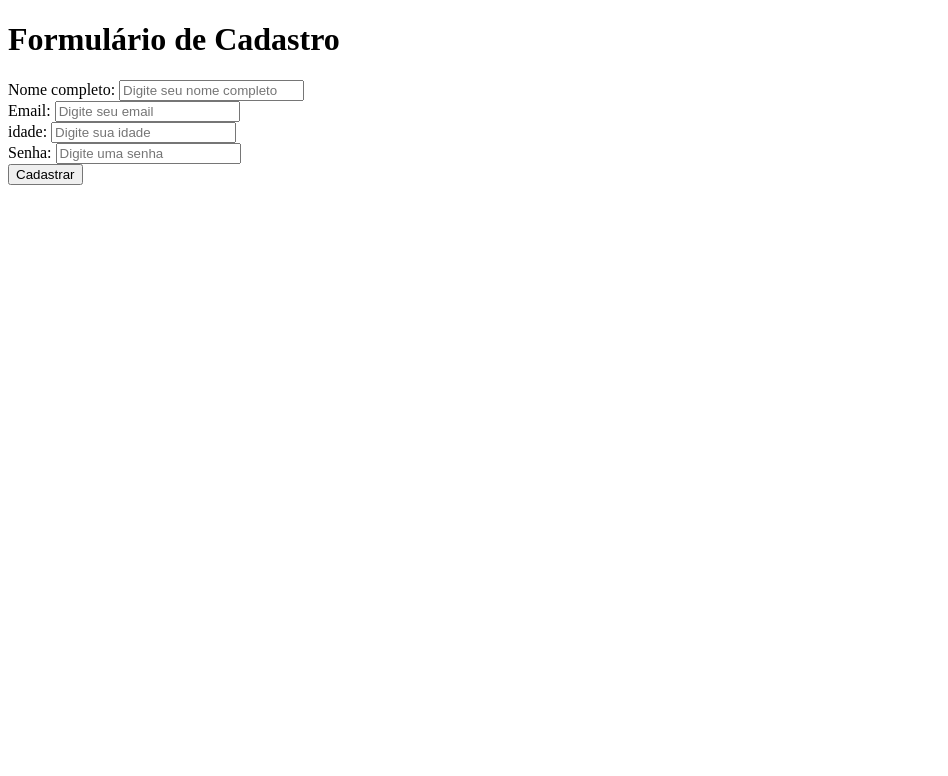
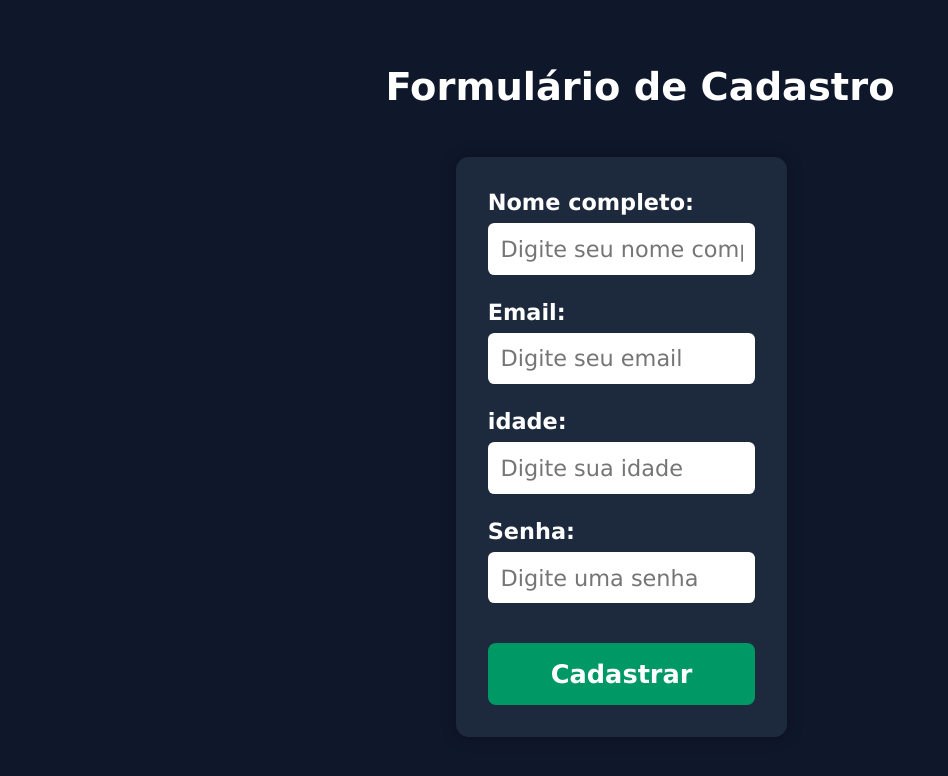
Before and after one commit to Pedrootavio12BTARDE/Frontend-backend, a plain HTML site: page frontend/pages/cadastro.html in a window 1280 px wide. Shown: the whole page, without its empty margins (0-948 px from the left). Drawn offline with Linux system fonts and the light colour scheme.

Commit message:
envio da lição do marcio

```diff
--- a/beckend/package.json
+++ b/beckend/package.json
@@ -4,7 +4,7 @@
   "description": "",
   "main": "index.js",
   "scripts": {
-    "dev": "nodemon src/index.js  localhost 3333"
+    "dev": "nodemon --env-file=.env src/index.js  localhost 3333"
   },
   "repository": {
     "type": "git",
@@ -20,7 +20,8 @@
   "homepage": "https://github.com/Pedrootavio12BTARDE/Frontend-backend#readme",
   "dependencies": {
     "cors": "^2.8.5",
-    "express": "^5.1.0"
+    "express": "^5.1.0",
+    "mysql2": "^3.15.3"
   },
   "devDependencies": {
     "nodemon": "^3.1.10"
--- /dev/null
+++ b/frontend/pages/cadastro.css
@@ -0,0 +1,82 @@
+* {
+    margin: 0;
+    padding: 0;
+    box-sizing: border-box;
+    font-family: 'Lucida Sans', 'Lucida Sans Regular', 'Lucida Grande', 'Lucida Sans Unicode', Geneva, Verdana, sans-serif;
+}
+
+body {
+    background: oklch(20.8% 0.042 265.755);
+    color: #fff;
+    min-height: 100svh;
+    display: flex;
+    flex-direction: column;
+    align-items: center;
+    text-align: center;
+    padding: 2rem;
+}
+
+header {
+    margin-top: 2rem;
+}
+
+h1 {
+    font-size: 2.4rem;
+    margin-bottom: 1rem;
+}
+
+form {
+    margin-top: 2rem;
+    background: oklch(27.9% 0.041 260.031);
+    padding: 2rem;
+    border-radius: .8rem;
+    display: flex;
+    flex-direction: column;
+    gap: 1.5rem;
+    width: min(90%, 400px);
+    box-shadow: 0 0 1rem rgba(0, 0, 0, 0.3);
+}
+
+form div {
+    display: flex;
+    flex-direction: column;
+    align-items: flex-start;
+    gap: .5rem;
+}
+
+label {
+    font-weight: bold;
+    font-size: 1.4rem;
+}
+
+input {
+    width: 100%;
+    padding: .8rem;
+    border: none;
+    border-radius: .4rem;
+    font-size: 1.4rem;
+    outline: none;
+}
+
+input:focus {
+    outline: 2px solid oklch(76.5% 0.177 163.223);
+    background: #f6f6f6;
+    color: #000;
+}
+
+button {
+    margin-top: 1rem;
+    padding: 1rem;
+    background: oklch(59.6% 0.145 163.225);
+    color: #fff;
+    border: none;
+    border-radius: .5rem;
+    font-size: 1.6rem;
+    font-weight: 700;
+    cursor: pointer;
+    transition: background .4s;
+}
+
+button:hover {
+    background: oklch(76.5% 0.177 163.223);
+}
--- a/frontend/pages/cadastro.html
+++ b/frontend/pages/cadastro.html
@@ -4,6 +4,7 @@
     <meta charset="UTF-8">
     <meta name="viewport" content="width=device-width, initial-scale=1.0">
     <script src="./cadastro.js" defer></script>
+    <link rel="stylesheet" href="cadastro.css">
     <title>Formulário de Cadastro</title>
 </head>
 <body>
--- /dev/null
+++ b/frontend/pages/usuarios.css
@@ -0,0 +1,78 @@
+* {
+    margin: 0;
+    padding: 0;
+    box-sizing: border-box;
+    font-family: 'Lucida Sans', 'Lucida Sans Regular', 'Lucida Grande', 'Lucida Sans Unicode', Geneva, Verdana, sans-serif;
+}
+
+body {
+    background: oklch(20.8% 0.042 265.755);
+    color: #fff;
+    min-height: 100svh;
+    display: flex;
+    flex-direction: column;
+    align-items: center;
+    justify-content: flex-start;
+    text-align: center;
+    padding: 2rem;
+}
+
+header {
+    width: 100%;
+    display: flex;
+    justify-content: flex-start;
+    padding: 1rem 0;
+}
+
+header a {
+    color: #fff;
+    background: oklch(59.6% 0.145 163.225);
+    text-decoration: none;
+    font-weight: 700;
+    padding: 1rem 2rem;
+    border-radius: .5rem;
+    transition: background .4s;
+}
+
+header a:hover {
+    background: oklch(76.5% 0.177 163.223);
+}
+
+/* ---- Área principal e cards ---- */
+main {
+    margin-top: 3rem;
+    width: 100%;
+    max-width: 800px;
+    display: flex;
+    flex-direction: column;
+    align-items: center;
+    gap: 2rem;
+}
+
+/* ---- Card de usuário ---- */
+section {
+    background: oklch(27.9% 0.041 260.031);
+    width: 100%;
+    padding: 2rem;
+    border-radius: 1rem;
+    text-align: left;
+    box-shadow: 0 0 1rem rgba(0, 0, 0, 0.3);
+    transition: transform 0.3s, background 0.3s;
+}
+
+section:hover {
+    transform: translateY(-5px);
+    background: oklch(32% 0.05 260.031);
+}
+
+section h2 {
+    font-size: 1.8rem;
+    margin-bottom: 1rem;
+    color: oklch(90% 0.15 163.223);
+}
+
+section p {
+    font-size: 1.4rem;
+    line-height: 1.6;
+    margin-bottom: .5rem;
+}
--- a/frontend/script.js
+++ b/frontend/pages/usuarios.js
@@ -1,6 +1,4 @@
-const button =  document.querySelector("button")
 const main = document.querySelector("main")
-button.addEventListener ("click",buscarUsuarios)
 
 async function buscarUsuarios(){
     const   users =  await fetch ("http://localhost:3333").then((response) => response.json())
@@ -19,3 +17,5 @@ main.innerHTML += `
 
 
 }
+
+ buscarUsuarios()
--- /dev/null
+++ b/frontend/style.css
@@ -0,0 +1,43 @@
+* {
+    margin: 0;
+    padding: 0;
+    box-sizing: border-box;
+    font-family: 'Lucida Sans', 'Lucida Sans Regular', 'Lucida Grande', 'Lucida Sans Unicode', Geneva, Verdana, sans-serif;
+}
+
+body {
+    background: oklch(20.8% 0.042 265.755);
+    color: #FFF;
+    height: 100svh;
+    display: flex;
+    align-items: center;
+    justify-content: center;
+    text-align: center;
+}
+
+header {
+    display: flex;
+    gap: 3rem;
+    flex-direction: column;
+}
+
+ul {
+    list-style: none;
+    display: flex;
+    flex-direction: column;
+    gap: 3rem;
+}
+
+a {
+    color: #fff;
+    background: oklch(59.6% 0.145 163.225);
+    text-decoration: none;
+    font-weight: 700;
+    padding: 1rem;
+    border-radius: .5rem;
+}
+
+a:hover {
+    background: oklch(76.5% 0.177 163.223);
+    transition: .4s;
+}
```
Also changed, not shown: beckend/src/index.js (+40 -10 lines), beckend/src/people.js (deleted, +0 -21 lines), frontend/index.html (+14 -8 lines), frontend/pages/usuarios.html (added, +18 -0 lines), 2 other files.
